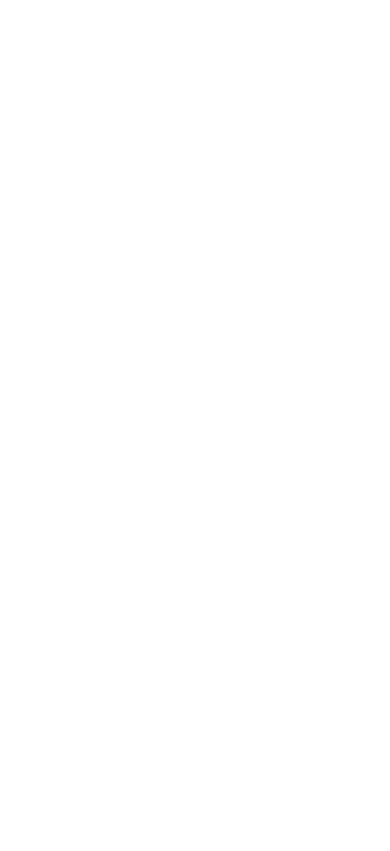
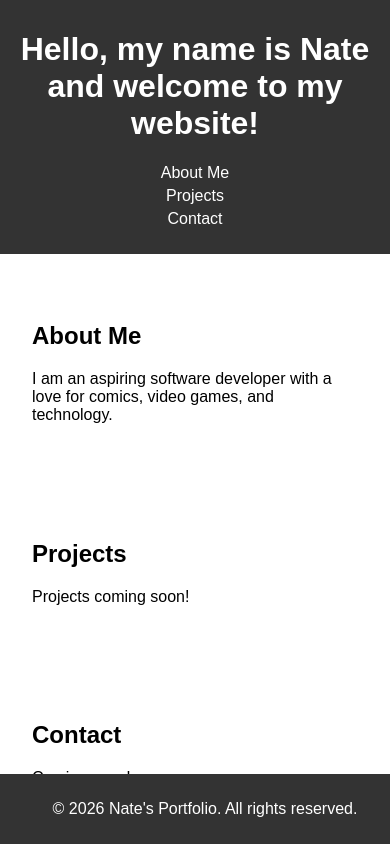
Before and after one commit to nateoseni/my-portfolio, a plain HTML site: page index.html in a window 390 px wide. Drawn offline with Linux system fonts and the light colour scheme.

Commit message:
Added basic CSS styling and responsive design

```diff
--- a/index.html
+++ b/index.html
@@ -0,0 +1,40 @@
+<!DOCTYPE html>
+<html lang="en">
+<head>
+    <meta charset="UTF-8">
+    <meta name="viewport" content="width=device-width, initial-scale=1.0">
+    <title>Portfolio Website</title>
+    <link href="styles.css" rel="stylesheet">
+</head>
+<body>
+    <header>
+        <h1>Hello, my name is Nate and welcome to my website!</h1>
+        <nav>
+            <ul>
+                <li><a href="#about">About Me</a></li>
+                <li><a href="#projects">Projects</a></li>
+                <li><a href="#contact">Contact</a></li>
+            </ul>
+        </nav>
+    </header>
+
+    <section id="about">
+        <h2>About Me</h2>
+        <p>I am an aspiring software developer with a love for comics, video games, and technology.</p>
+    </section>
+
+    <section id="projects">
+        <h2>Projects</h2>
+        <p>Projects coming soon!</p>
+    </section>
+
+    <section id="contact">
+        <h2>Contact</h2>
+        <p>Coming soon!</p>
+    </section>
+
+    <footer>
+        <p>&copy; 2026 Nate's Portfolio. All rights reserved.</p>
+    </footer>
+</body>
+</html>
--- a/styles.css
+++ b/styles.css
@@ -39,3 +39,10 @@ footer {
     width: 100%;
     bottom: 0;
 }
+
+@media (max-width: 600px) {
+    header nav ul li {
+        display: block;
+        margin: 5px 0;
+    }
+}
```
